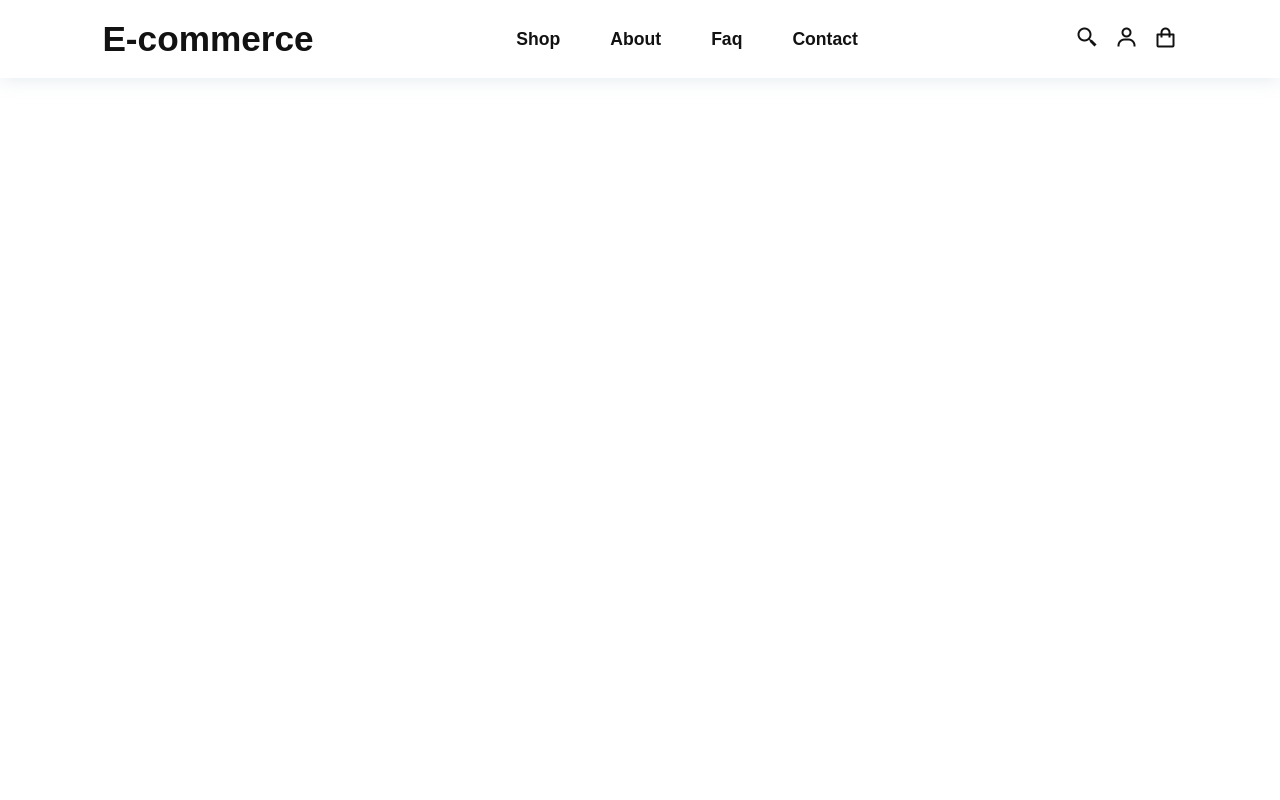
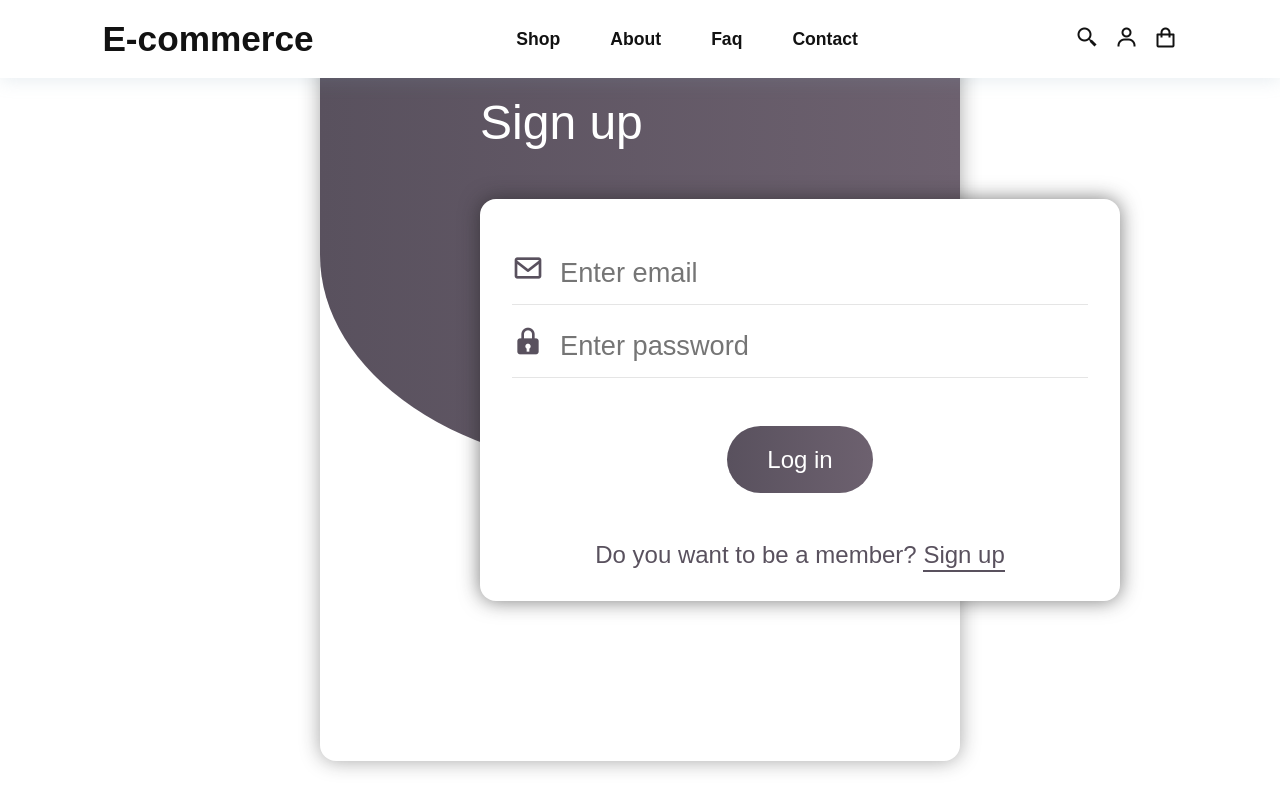
Before and after one commit to Carrechez1/e-comerce, a React (Vite) app: page /#/login in a window 1280 px wide. Built offline with nearby package versions, Linux system fonts and the light colour scheme.

Commit message:
Navbar 2

```diff
--- a/src/components/Routes/Login.jsx
+++ b/src/components/Routes/Login.jsx
@@ -1,7 +1,34 @@
 import React from "react";
+import '../../css/login.css'
 
 const Login = () => {
-  return <div>Login</div>;
+  return (
+  <div>
+    <div id="sign-up">
+        <div className="container">
+            <span className="heading">Sign up</span>
+            <form>
+                <div className="group">
+                    <i className='bx bx-envelope' ></i>
+                    <input type="email" placeholder="Enter email"></input>
+                    <span className="col"></span>
+                </div>
+                <div className="group">
+                    <i className='bx bxs-lock'></i>
+                    <input type="password" placeholder="Enter password"></input>
+                    <span className="col"></span>
+                </div>
+                <div className="group">
+                    <button type="button">Log in</button>
+                </div>
+                <div className="member">
+                    <a href="#">Do you want to be a member? <span>Sign up</span></a>
+                </div>
+            </form>
+        </div>
+    </div>
+  </div>
+  )
 };
 
 export default Login;
--- a/src/components/shared/Header.jsx
+++ b/src/components/shared/Header.jsx
@@ -5,21 +5,21 @@ import '../../css/header.css'
 const Header = () => {
   return (
     <header>
-        <a href="#" class="logo">E-commerce</a>
+        <a href="#" className="logo">E-commerce</a>
 
-        <div class="bx bx-menu" id="menu-icon"></div>
+        <div className="bx bx-menu" id="menu-icon"></div>
 
-        <ul class="navbar">
+        <ul className="navbar">
             <li><a href="#shop">Shop</a></li>
             <li><a href="#about">About</a></li>
             <li><a href="#faq">Faq</a></li>
             <li><a href="#contact">Contact</a></li>
         </ul>
 
-        <div class="icons">
-            <a href=""><i class='bx bx-search-alt-2'></i></a>
-            <a href=""><i class='bx bx-user'></i></a>
-            <a href=""><i class='bx bx-shopping-bag'></i></a>
+        <div className="icons">
+            <a href=""><i className='bx bx-search-alt-2'></i></a>
+            <a href=""><i className='bx bx-user'></i></a>
+            <a href=""><i className='bx bx-shopping-bag'></i></a>
         </div>
     </header>
   );
--- a/src/css/header.css
+++ b/src/css/header.css
@@ -1,24 +1,4 @@
-* {
-    padding: 0;
-    margin: 0;
-    box-sizing: border-box;
-    font-family: 'Montserrat', sans-serif;
-    text-decoration: none;
-    list-style: none;
-    scroll-behavior: smooth;
-}
 
-:root {
-    --bg-color: #ffffff;
-    --text-color: #121212;
-    --main-font: 2.2rem;
-    --p-font: 1.1rem;
-}
-
-body {
-    background: var(--bg-color);
-    color: var(--text-color);
-}
 
 header {
     width: 100%;
--- a/src/css/index.css
+++ b/src/css/index.css
@@ -5,6 +5,22 @@ html {
 *:before,
 *:after {
   box-sizing: inherit;
+}
+* {
+  padding: 0;
+  margin: 0;
+  box-sizing: border-box;
+  font-family: 'Montserrat', sans-serif;
+  text-decoration: none;
+  list-style: none;
+  scroll-behavior: smooth;
+}
+
+:root {
+  --bg-color: #ffffff;
+  --text-color: #121212;
+  --main-font: 2.2rem;
+  --p-font: 1.1rem;
 }
 
 body {
--- /dev/null
+++ b/src/css/login.css
@@ -0,0 +1,132 @@
+
+#sign-up {
+    height: 100vh;
+    width: 90%;
+    margin: 0 auto;
+    display: flex;
+    align-items: center;
+    justify-content: center;
+    padding: 0 50px;
+}
+
+.container {
+    position: relative;
+    width: 100%;
+    max-width: 40rem;
+    background: #fff;
+    padding: 10rem 0;
+    box-shadow: 0 0 20px rgb(33 33 33 / 40%);
+    border-radius: 1rem;
+    z-index: 1;
+}
+
+.container::before {
+    position: absolute;
+    content:  '';
+    left: 0;
+    top: 0;
+    height: 27rem;
+    width: 100%;
+    background: linear-gradient(to right, #59515e, #6d616f);
+    border-bottom-left-radius: 100%;
+    border-bottom-right-radius: 100%;
+    z-index: -1;
+}
+
+.heading {
+    position: absolute;
+    color: white;
+    font-size: 3rem;
+    top: 3.5rem;
+    left: 10rem;
+}
+
+form{
+    background: #fff;
+    transform: translateX(10rem);
+    padding: 2rem 0;
+    border-radius: 1rem;
+    box-shadow: 0 0 20px rgb(33 33 33 / 60%);
+}
+
+.group {
+    position: relative;
+    width: 90%;
+    margin: 0 auto;
+    display: flex;
+    align-items: baseline;
+}
+
+.group input {
+    position: relative;
+    width: 100%;
+    border: none;
+    outline: none;
+    padding: 1rem 0;
+    margin-top: .6rem;
+    color:#59515e;
+    font-size: 1.7rem;
+}
+
+.group > i {
+    color: #59515e;
+    font-size: 2rem;
+    margin-right: 1rem;
+}
+
+.group .col {
+    position: absolute;
+    left: 0;
+    bottom: 0;
+    background: rgba(0,0,0,0.1);
+    width: 100%;
+    height: 1px;
+}
+
+.group button {
+    background: linear-gradient(to right, #59515e, #6d616f);
+    padding: 1.2rem 2.5rem;
+    margin: 3rem auto;
+    outline: none;
+    border: none;
+    font-size: 1.5rem;
+    color: white;
+    border-radius: 5rem;
+}
+
+.group button:focus,
+.group button:hover {
+    background: linear-gradient(to left, #59515e, #6d616f);
+    cursor: pointer;
+}
+
+.member {
+    text-align: center;
+}
+.member a {
+    text-decoration: none;
+    color: #59515e;
+    font-size: 1.5rem;
+}
+
+.member a span {
+    color: #59515e;
+    font-size: 1.5rem;
+    padding-bottom: 2px;
+    border-bottom: 2px solid #59515e;
+}
+
+@media screen and (max-width: 700px){
+    .container::before{
+        height: 10rem;
+    }
+    .heading {
+        left: 50%;
+        transform: translateX(-50%);
+    }
+    form {
+        transform: initial;
+        border-radius: initial;
+        box-shadow: none;
+    }
+}
```
